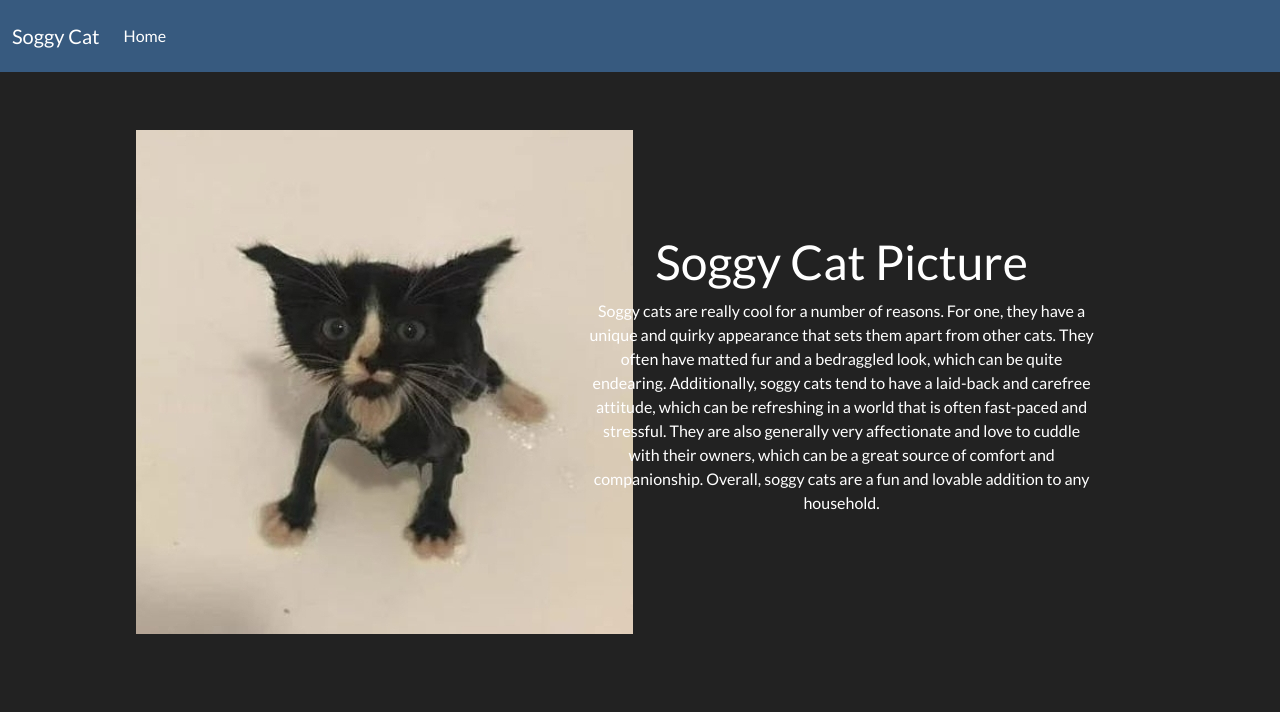
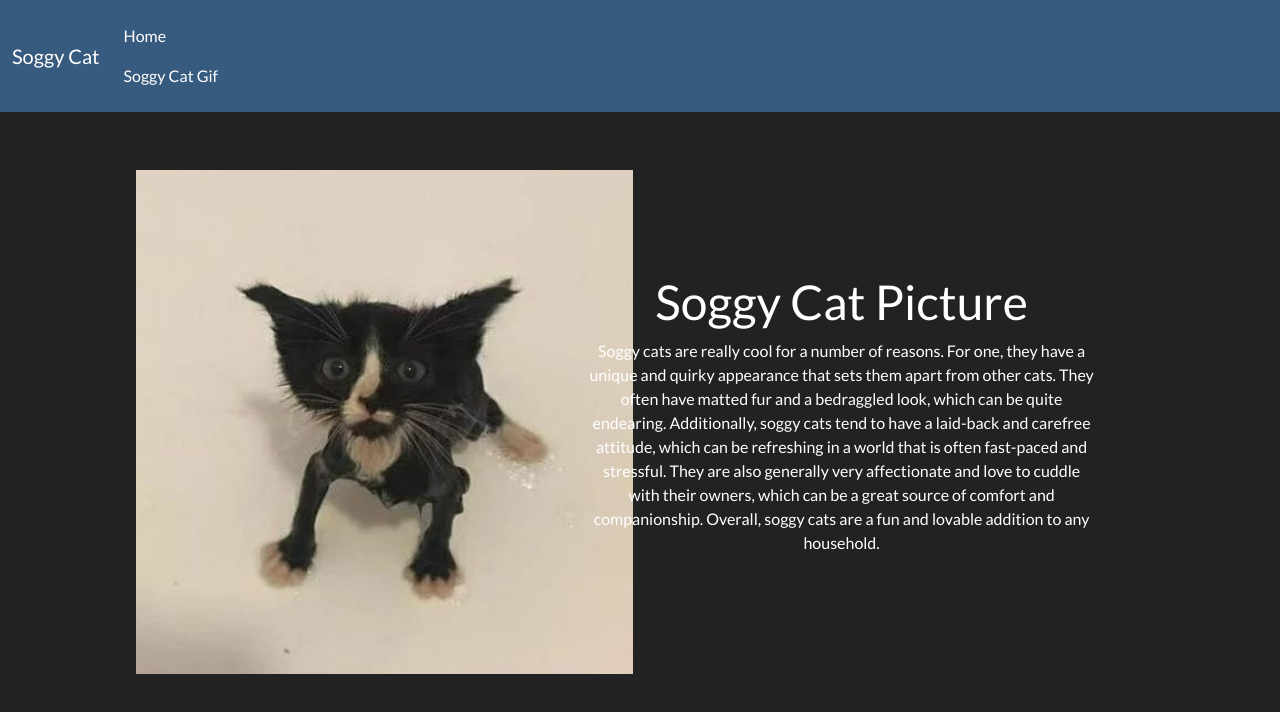
Before and after one commit to NormalHuman420/Soggy-Cat-Picture-Website, a plain HTML site: page index.html in a window 1280 px wide. Drawn offline with nearby package versions, Linux system fonts and the light colour scheme.

Commit message:
funny gif

```diff
--- a/index.html
+++ b/index.html
@@ -26,6 +26,7 @@
 							<a class="nav-link active" href="#">Home
 								<span class="visually-hidden">(current)</span>
 							</a>
+							<a class="nav-link active" href="https://media.discordapp.net/attachments/905958361995022358/1050393523989516298/soggy_cat_locket.gif">Soggy Cat Gif</a>
 					</ul>
 
 					<!-- <form class="d-flex">
```
